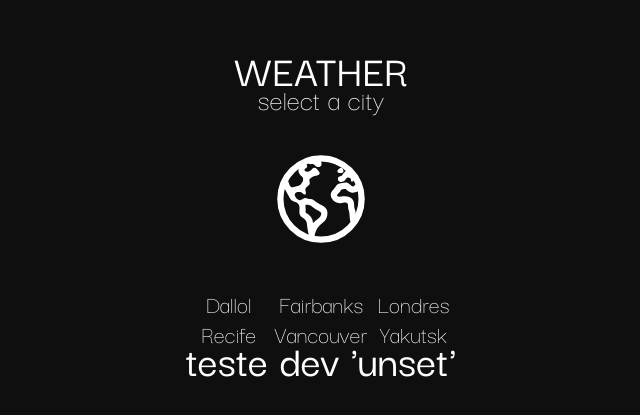
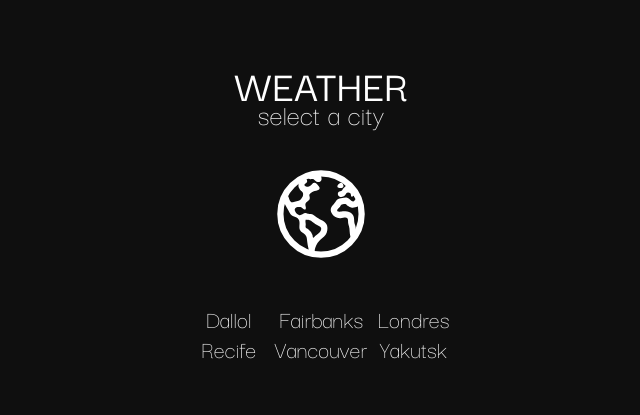
Before and after one commit to netodomingos/tds-project, a React (Vite) app: page / in a window 1280 px wide. Shown: the part 181-596 px from the top of the page, without its empty margins (319-959 px from the left). Built offline with nearby package versions, Linux system fonts and the light colour scheme; no server answers.

Commit message:
ajuste request local

```diff
--- a/src/pages/home/home.tsx
+++ b/src/pages/home/home.tsx
@@ -68,7 +68,6 @@ export default function Home() {
             ))
           }
         </RowContent>
-        <Title>teste dev '{import.meta.env.VITE_WEATHER_API_KEY}'</Title>
       </ViewContent>
     </Container>
   )
--- a/src/services/service.ts
+++ b/src/services/service.ts
@@ -1,7 +1,7 @@
 import axios from 'axios'
 
 const Service = axios.create({
-    baseURL: "http://api.weatherapi.com/v1"
+    baseURL: "https://api.weatherapi.com/v1"
 })
 
 export default Service
```
